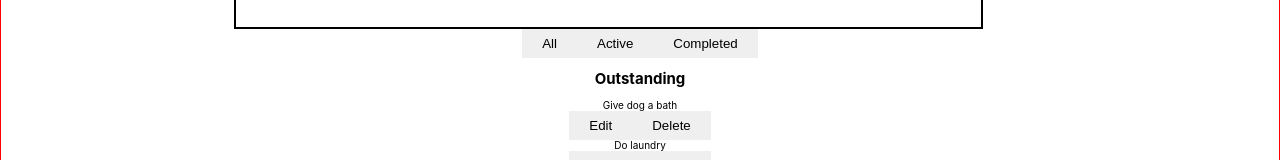
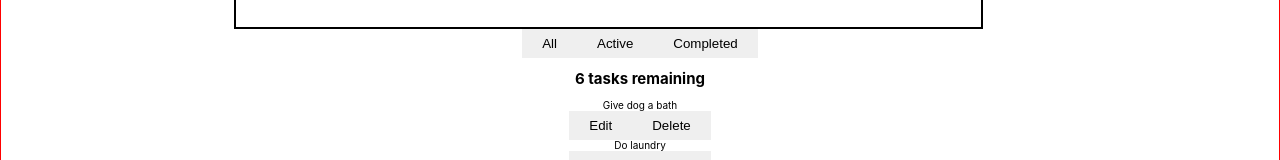
Before and after one commit to williamyap90/react-class-to-do, a React (Create React App) app: page / in a window 1280 px wide. Shown: the part 166-326 px from the top of the page. Built offline with nearby package versions, Linux system fonts and the light colour scheme.

Commit message:
add display for number of tasks remaining

```diff
--- a/src/components/ToDoList.jsx
+++ b/src/components/ToDoList.jsx
@@ -4,9 +4,10 @@ import ToDo from './ToDo';
 class ToDoList extends Component {
   render() {
     const { toDo } = this.props;
+
     return (
       <div>
-        <h2>Outstanding</h2>
+        <h2>{toDo.length} tasks remaining</h2>
         {toDo.map((item) => {
           return <ToDo key={item.id} toDo={item} />;
         })}
```
